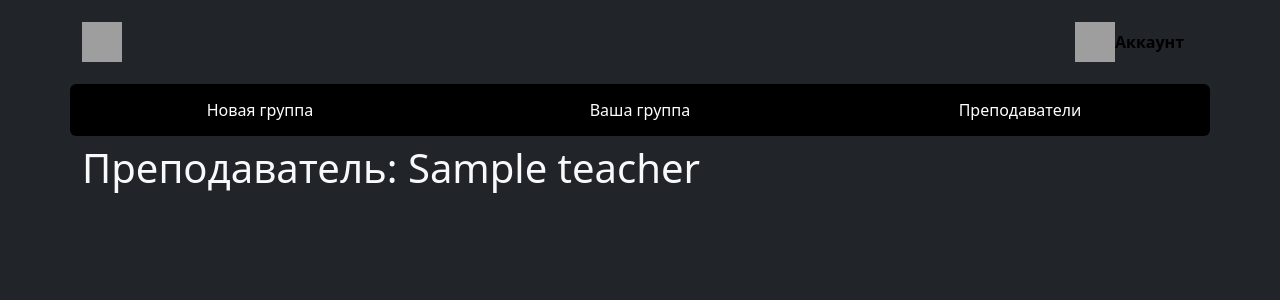
After one commit to k1hp/Mau_timetable, a Flask app: template flask_timetable/templates/teachers.html in a window 1280 px wide. The commit adds this page. Shown: the top 300 px of the page. Run offline with Flask 3, Linux system fonts and the light colour scheme; the template is opened without the code that fills it: most values are stand-ins (such as "Sample title", 1, 10 or a date in 2020); parts of the project's set-up code (start-up, migrations or seed data) failed here and were passed over.

Commit message:
поменял немного design, начало работы с преподами, нужно красиво переписать код, аннотации и тп

```diff
--- a/flask_timetable/group_config.json
+++ b/flask_timetable/group_config.json
@@ -1,5 +1,5 @@
 {
-    "key": "902c48e2-54ce-11ee-b017-1cc1de6f817c",
+    "key": "6f54eeb0-54ce-11ee-b017-1cc1de6f817c",
     "perstart": "2025-01-13",
     "perend": "2025-01-19",
     "perkind": "\u0447"
--- a/flask_timetable/group_selection.json
+++ b/flask_timetable/group_selection.json
@@ -1,6 +1,6 @@
 {
     "facs": "8",
     "courses": "2",
-    "pers": "318",
-    "group": "\u0411\u0418\u0412\u0422-\u0412\u0422\u0414-23"
+    "pers": "319",
+    "group": "\u0411\u0418\u0412\u0422-\u0412\u041f-23"
 }
--- a/flask_timetable/main.py
+++ b/flask_timetable/main.py
@@ -53,10 +53,6 @@ def create_new_group():
 def choose_group(): ...
 
 
-@app.route("/teachers")
-def teachers(): ...
-
-
 @app.route("/old", methods=["GET", "POST"])
 def get_old_group():
     if request.method == "POST":
@@ -66,9 +62,6 @@ def get_old_group():
         data.update({"group": group_name})
         manager.save_to(data, FILE)
         parser.create_config(group_url)
-        return render_template(
-            "your_group.html", group_name=group_name, title="Your_group"
-        )
 
     if request.method == "GET":
         try:
@@ -76,9 +69,8 @@ def get_old_group():
             group_name = data.get("group")
         except FileNotFoundError:
             group_name = None
-        return render_template(
-            "your_group.html", group_name=group_name, title="Your_group"
-        )
+
+    return render_template("your_group.html", group_name=group_name, title="Your_group")
 
 
 @app.route("/timetable/today")
@@ -115,6 +107,17 @@ def get_next_week():
     return render_template("timetable_template.html", html_text=html, title="Timetable")
 
 
+@app.route("/teachers", methods=["GET", "POST"])
+def get_teachers():
+    if request.method == "GET":
+        return render_template("teachers.html", teacher=None, title="Teachers")
+
+    if request.method == "POST":
+        start_text = request.form["text"]
+        print(start_text)
+        return render_template("teachers.html", title="Teachers", text=start_text)
+
+
 if __name__ == "__main__":
     manager = Manager()
     config = Preparations()
--- /dev/null
+++ b/flask_timetable/static/beauty.css
@@ -0,0 +1,31 @@
+@import url('btns.css');
+
+/* .header-container {
+    height: 90px;
+    overflow: hidden;
+    max-height: 90px;
+} */
+
+.icon-logo {
+    width: 40px; /* Ширина контейнера */
+    height: 40px; /* Высота контейнера */
+    content: url('https://img.icons8.com/pastel-glyph/64/laptop-metrics.png');
+    transition: transform 0.5s;
+}
+
+.icon-logo:hover{
+    transform: scale(1.05); /* Плавный переход */
+    content: url('https://img.icons8.com/?size=100&id=KSOtMbt2xoRc&format=png&color=000000'); /* Изменение иконки при наведении */
+}
+
+.icon-home {
+    width: 40px; /* Ширина контейнера */
+    height: 40px; /* Высота контейнера */
+    content: url("https://img.icons8.com/?size=100&id=z6m63h25vYs2&format=png&color=000000");
+    transition: transform 0.5s;
+}
+
+.account_button:hover .icon-home {
+    transform: scale(1.1);
+    content: url("https://img.icons8.com/?size=100&id=uNaaq8c2jqFp&format=png&color=000000");
+}
--- a/flask_timetable/static/btns.css
+++ b/flask_timetable/static/btns.css
@@ -1,12 +1,38 @@
 .menu_button {
-    border: none;
+    border: 2px solid transparent;
     border-radius: 6px;
-    background-color: red;
+    background-color: transparent;
     text-decoration: none;
     color: white;
     padding: 5px 5px;
     margin: 7px 7px;
+    transition: background-color 0.3s;
 }
+
+.menu_button:hover {
+    background-color: rgb(31, 28, 28);
+}
+
+.menu_button.active {
+    background-color: rgb(40, 110, 157);
+}
+
+.account_button {
+    border: 2px solid transparent;
+    border-radius: 6px;
+    background-color: transparent;
+    text-decoration: none;
+    color: black;
+    padding: 5px 5px;
+    margin: 7px 7px;
+    transition: background-color 0.5s;
+}
+
+.account_button:hover {
+    background-color: rgb(40, 110, 157);
+    /* border: 2px solid black; */
+}
+
 
 .button_alignment {
     display: flex;
--- /dev/null
+++ b/flask_timetable/static/helpers.css
@@ -0,0 +1,5 @@
+.alignment {
+    display: flex;
+    align-items: center;
+    justify-content: center;
+}
--- a/flask_timetable/templates/base.html
+++ b/flask_timetable/templates/base.html
@@ -15,5 +15,17 @@
 {% block main %} {% endblock main %}
 
 {% block footer %} {% endblock footer %}
+<script>
+    document.addEventListener("DOMContentLoaded", function() {
+      const currentLocation = window.location.pathname; // Получаем текущий путь
+      const menuItems = document.querySelectorAll('.menu_button'); // Находим все кнопки
+
+      menuItems.forEach(item => {
+        if (item.getAttribute('href') === currentLocation) {
+          item.classList.add('active'); // Добавляем класс active к текущему элементу
+        }
+      });
+    });
+  </script>
 </body>
 </html>
--- a/flask_timetable/templates/navigation.html
+++ b/flask_timetable/templates/navigation.html
@@ -4,19 +4,20 @@
 
 {% block any_styles %}
 <link rel="stylesheet" href="{{ url_for('static', filename='btns.css') }}">
+<link rel="stylesheet" href="{{ url_for('static', filename='beauty.css') }}">
+<link rel="stylesheet" href="{{ url_for('static', filename='helpers.css') }}">
 {% endblock any_styles %}
 
 {% block header %}
 <div class="container pt-2">
   <div class="row">
-    <div class="col-6 d-flex justify-content-start">
-      <a href="/">
-        <img width="40" height="40" src="https://img.icons8.com/pastel-glyph/64/laptop-metrics.png" alt="laptop-metrics"/>
+    <div class="col-6 alignment justify-content-start">
+      <a href="/" class="icon-logo">
       </a>
     </div>
-    <div class="col-6 d-flex justify-content-end">
-      <a href="/login" class="btn d-flex align-items-center bg-primary">
-        <img width="33" height="33" src="https://img.icons8.com/color-pixels/32/home.png" alt="home"/> Аккаунт
+    <div class="col-6 alignment justify-content-end">
+      <a href="/login" class="account_button d-flex align-items-center">
+        <div class="icon-home"></div> <b>Аккаунт</b>
       </a>
     </div>
 
@@ -37,7 +38,7 @@
 
     </div>
     <div class="col-4 button_alignment">
-      <a href="" class="menu_button">
+      <a href="/teachers" class="menu_button">
         Преподаватели
       </a>
 
--- /dev/null
+++ b/flask_timetable/templates/teachers.html
@@ -0,0 +1,25 @@
+{% extends "navigation.html" %}
+
+{% block main %}
+<div class="container">
+    {% if teacher is none %}
+    <div class="row">
+        <div class="col-6 alignment">
+            <h1 class="text-light">Преподаватель еще не выбран</h1>
+
+        </div>
+
+        <div class="col-6 alignment justify-content-start">
+            <a href="/teachers/create" class="menu_button">
+            Выбрать преподавателя
+            </a>
+
+        </div>
+    </div>
+
+    {% else %}
+    <h1 class="text-light">Преподаватель: {{ teacher }}</h1>
+
+    {% endif %}
+</div>
+{% endblock main %}
--- a/parsinger/parser.py
+++ b/parsinger/parser.py
@@ -116,7 +116,8 @@ class GroupsParser(MauParser):
         params = self.parameters
         params.update(
             self.manager.get_from(
-                r"C:\Users\USER\PycharmProjects\Mau_timetable\flask_timetable\group_selection.json"
+                # r"C:\Users\USER\PycharmProjects\Mau_timetable\flask_timetable\group_selection.json"
+                r"group_selection.json"
             )
         )
         print(params)
@@ -203,6 +204,8 @@ class TeacherParser(MauParser):
 
         return BASE_URL + teachers.get(teacher_name, "")
 
+    def fast_select_teacher(self): ...
+
     def get_timetable(self):
         return super().get_html(self.select_teacher())
 
```
Also changed, not shown: flask_timetable/templates/create_teacher.html (added, +12 -0 lines).
